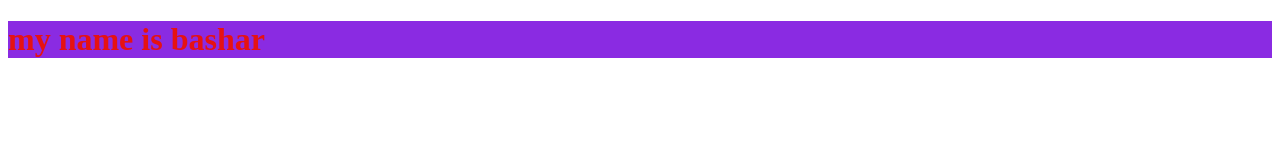
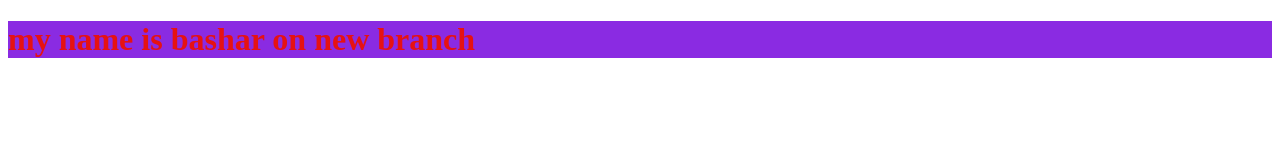
Before and after one commit to basharaljneed/Test, a plain HTML site: page index.html in a window 1280 px wide. Drawn offline with Linux system fonts and the light colour scheme.

Commit message:
changed html

```diff
--- a/index.html
+++ b/index.html
@@ -8,7 +8,7 @@
     <link rel="stylesheet" href="style.css">
 </head>
 <body>
-    <h1>my name is bashar</h1>
+    <h1>my name is bashar on new branch</h1>
 
     <script src="app.js"></script>
 </body>
```
